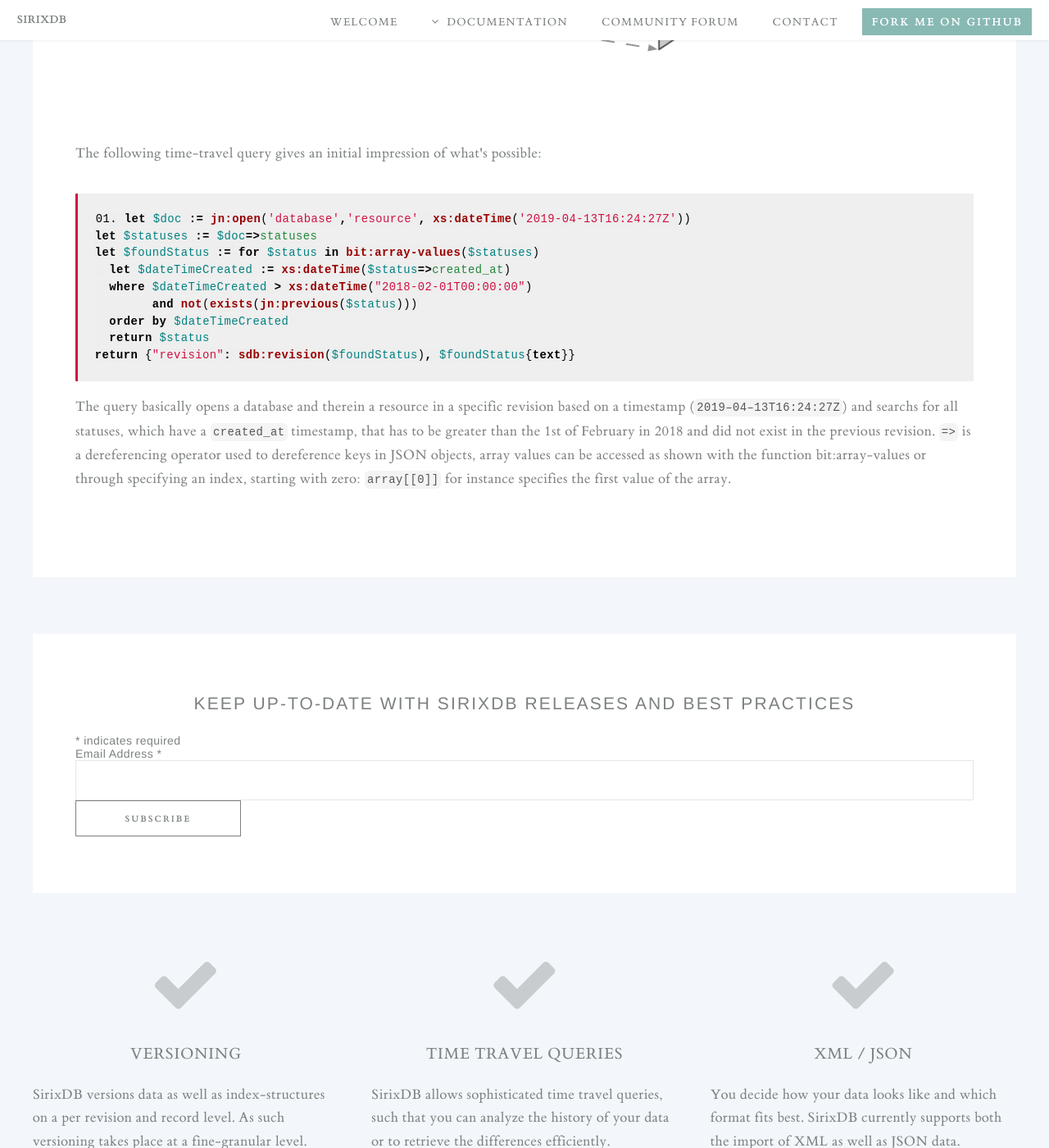
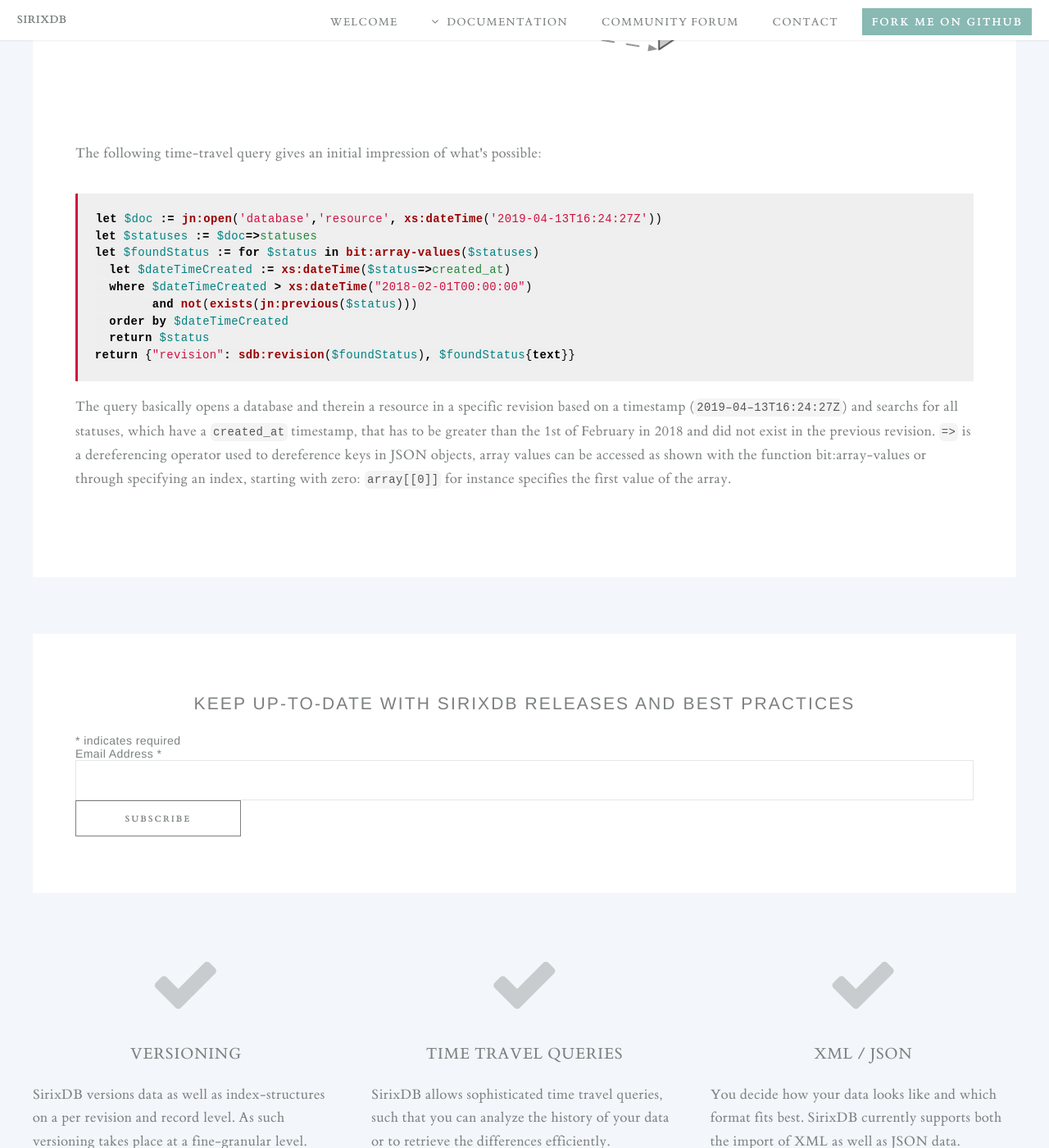
Before and after one commit to sirixdb/sirixdb.github.io, a Jekyll site: the page built from index.html, in a window 1280 px wide and 1400 px high, scrolled down 2192 px. Shown: the whole window at 82% size. Built offline with Jekyll 4.4.1, drawn with Linux system fonts in a browser that asks for light colours; comment, search, counter and statistics services are not loaded.

Commit message:
Update style.css

```diff
--- a/css/style.css
+++ b/css/style.css
@@ -1209,7 +1209,7 @@ pre.highlight {
   counter-reset: linenumber;
 }
 
-pre.highlight > code::before {
+pre.highlight > &:before {
   content: counter(linenumber, decimal-leading-zero) ". ";
   counter-increment: linenumber;
 }
```
